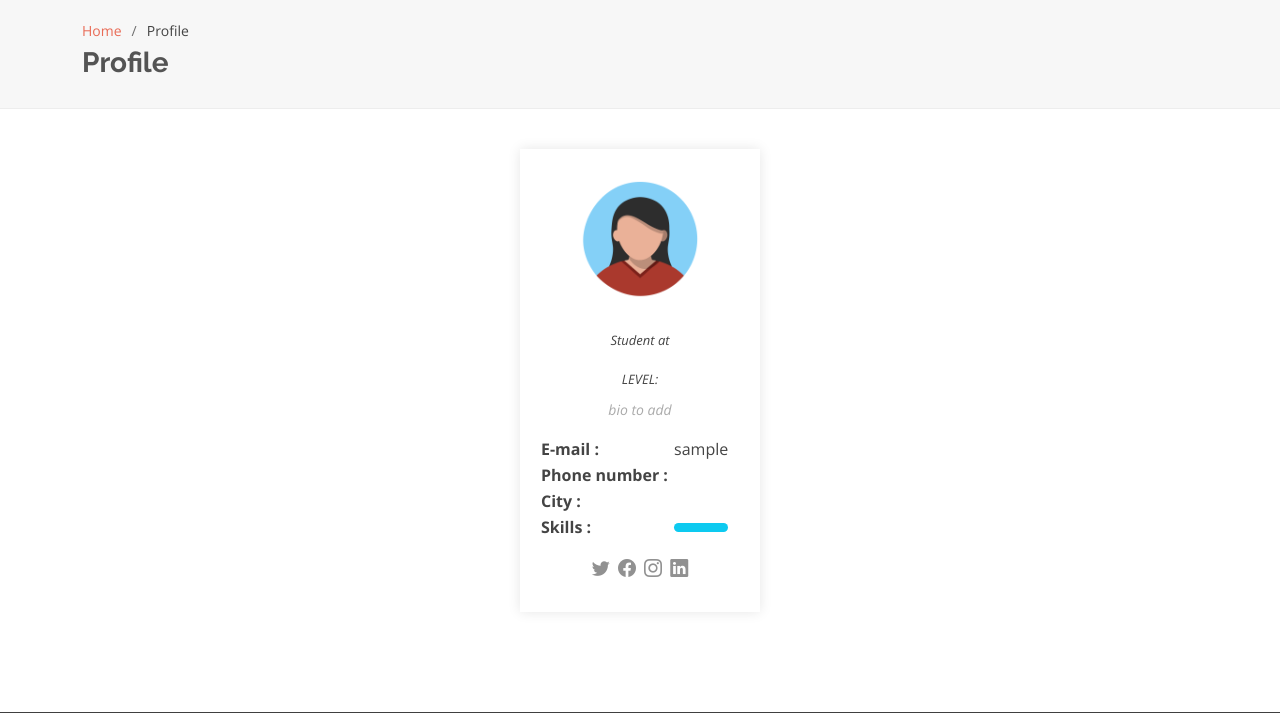
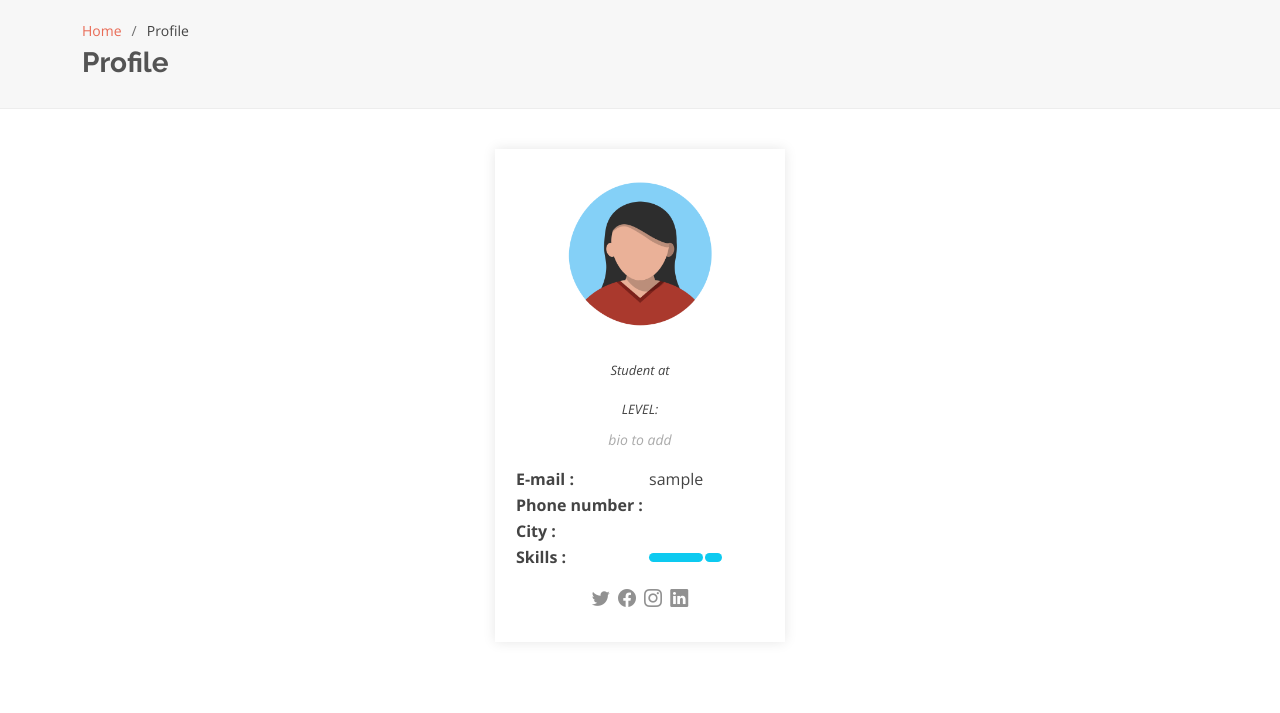
Before and after one commit to shayma26/TunisianStudentJob-PHP-, a PHP site: page /myProject/profile.php in a window 1280 px wide. Shown: the part 111-824 px from the top of the page. Run offline with PHP 8.4, Linux system fonts and the light colour scheme; the visitor is signed in with stand-in values (Sample User, id 1); data that the repository does not hold is empty.

Commit message:
profile page

```diff
--- a/profile.php
+++ b/profile.php
@@ -59,17 +59,32 @@
 
         <div class="row">
 
-          <div class="col-lg-4 col-md-6 d-flex justify-content-center" style="display: block;
-  margin-left: auto;
-  margin-right: auto;">
+          <div class="col-lg-4 col-md-6 d-flex justify-content-center"
+          style="display: block;
+                margin-left: auto;
+                margin-right: auto;">
             <div class="member" >
-              <img src= "<?php echo $profileimg?>" alt="" width="200">
+              <img src= "<?php echo $profileimg?>" alt="" width="250">
               <h4><?php echo $fullname ?></h4>
               <span><?php echo $description ?></span>
               <p>
                 bio to add
               </p>
-              <table style="text-align: left;table-layout: auto; white-space: pre;">
+              <style type="text/css">
+                table{
+                  text-align: left;
+                  table-layout: auto;
+        overflow: auto;
+                }
+                th{
+                  white-space: pre;
+                }
+                td{
+                  white-spece: normal ;
+
+                }
+              </style>
+              <table style="max-width: 50%;">
 
                 <tr>
                   <th>E-mail : </th>
@@ -85,10 +100,10 @@
                 </tr>
                 <?php if($type == 'student'){
                   echo '
-                  <tr>
+                  <tr style="">
                       <th>Skills : </th>';
                       foreach($skills as $skill){
-                        echo '<td><span class="badge rounded-pill bg-info text-dark" style="background-color: #000000">'.$skill.'</span></td>';
+                        echo '<td><span class="badge rounded-pill bg-info">'.$skill.'</span></td><td><span class="badge rounded-pill bg-info">'.$skill.'</span></td>';
                       }
                       echo '</tr>';
                 }else{
```
